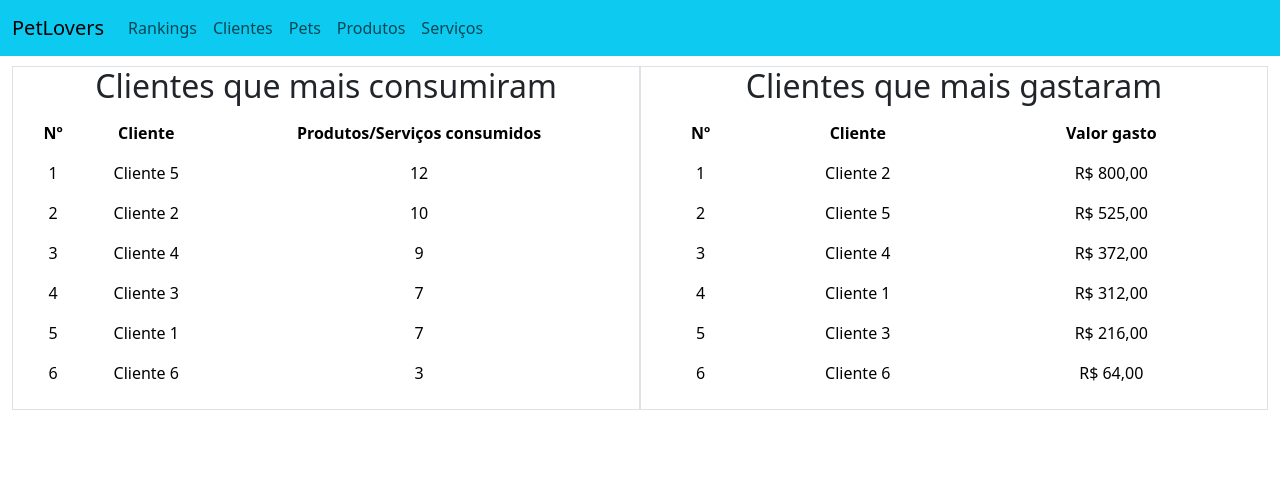
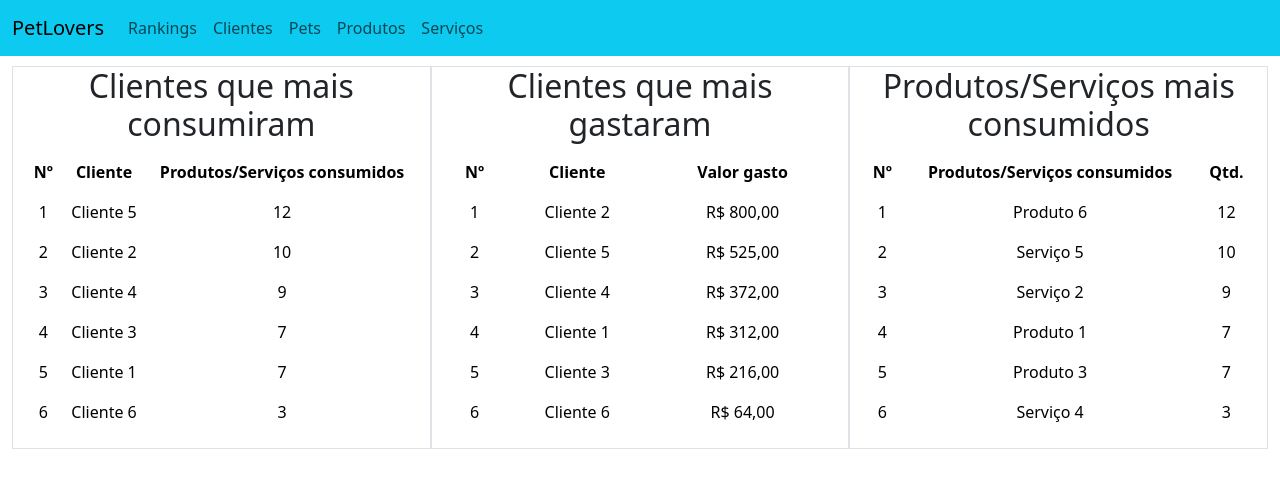
Before and after one commit to BrunoVieira003/PetLovers, a React (Create React App) app: page / in a window 1280 px wide. Shown: the top 488 px of the page. Built offline with nearby package versions, Linux system fonts and the light colour scheme.

Commit message:
Add ranking MaisConsumidos

```diff
--- /dev/null
+++ b/src/componentes/rankings/MaisConsumidos.tsx
@@ -0,0 +1,56 @@
+import { Component, ReactNode } from 'react'
+
+type props = {
+    tema: string
+}
+
+export default class MaisConsumidos extends Component<props>{
+    render(): ReactNode {
+        return (
+            <div className='container-fluid border'>
+                <h2 className='text-center'>Produtos/Serviços mais consumidos</h2>
+                <table className='table table-borderless text-center'>
+                <thead>
+                    <tr>
+                        <th scope="col">Nº</th>
+                        <th scope="col">Produtos/Serviços consumidos</th>
+                        <th scope="col">Qtd.</th>
+                    </tr>
+                </thead>
+                <tbody>
+                    <tr>
+                        <td scope="row">1</td>
+                        <td>Produto 6</td>
+                        <td>12</td>
+                    </tr>
+                    <tr>
+                        <td scope="row">2</td>
+                        <td>Serviço 5</td>
+                        <td>10</td>
+                    </tr>
+                    <tr>
+                        <td scope="row">3</td>
+                        <td>Serviço 2</td>
+                        <td>9</td>
+                    </tr>
+                    <tr>
+                        <td scope="row">4</td>
+                        <td>Produto 1</td>
+                        <td>7</td>
+                    </tr>
+                    <tr>
+                        <td scope="row">5</td>
+                        <td>Produto 3</td>
+                        <td>7</td>
+                    </tr>
+                    <tr>
+                        <td scope="row">6</td>
+                        <td>Serviço 4</td>
+                        <td>3</td>
+                    </tr>
+                </tbody>
+                </table>
+            </div>
+        )
+    }
+}
--- a/src/componentes/rankings/RankingsHome.tsx
+++ b/src/componentes/rankings/RankingsHome.tsx
@@ -1,6 +1,7 @@
 import {ReactNode, Component} from 'react'
 import ClientePorConsumo from './ClientePorConsumo'
 import ClientePorValor from './ClientePorValor'
+import MaisConsumidos from './MaisConsumidos'
 
 type props = {
     tema: string
@@ -10,9 +11,10 @@ export default class RankingsHome extends Component<props>{
     render(): ReactNode {
         const { tema } = this.props
         return (
-            <div className="container-fluid d-flex">
+            <div className="container-fluid d-flex flex-wrap flex-lg-nowrap">
                 <ClientePorConsumo tema={tema}/>
                 <ClientePorValor tema={tema}/>
+                <MaisConsumidos tema={tema}/>
             </div>
         )
     }
```
